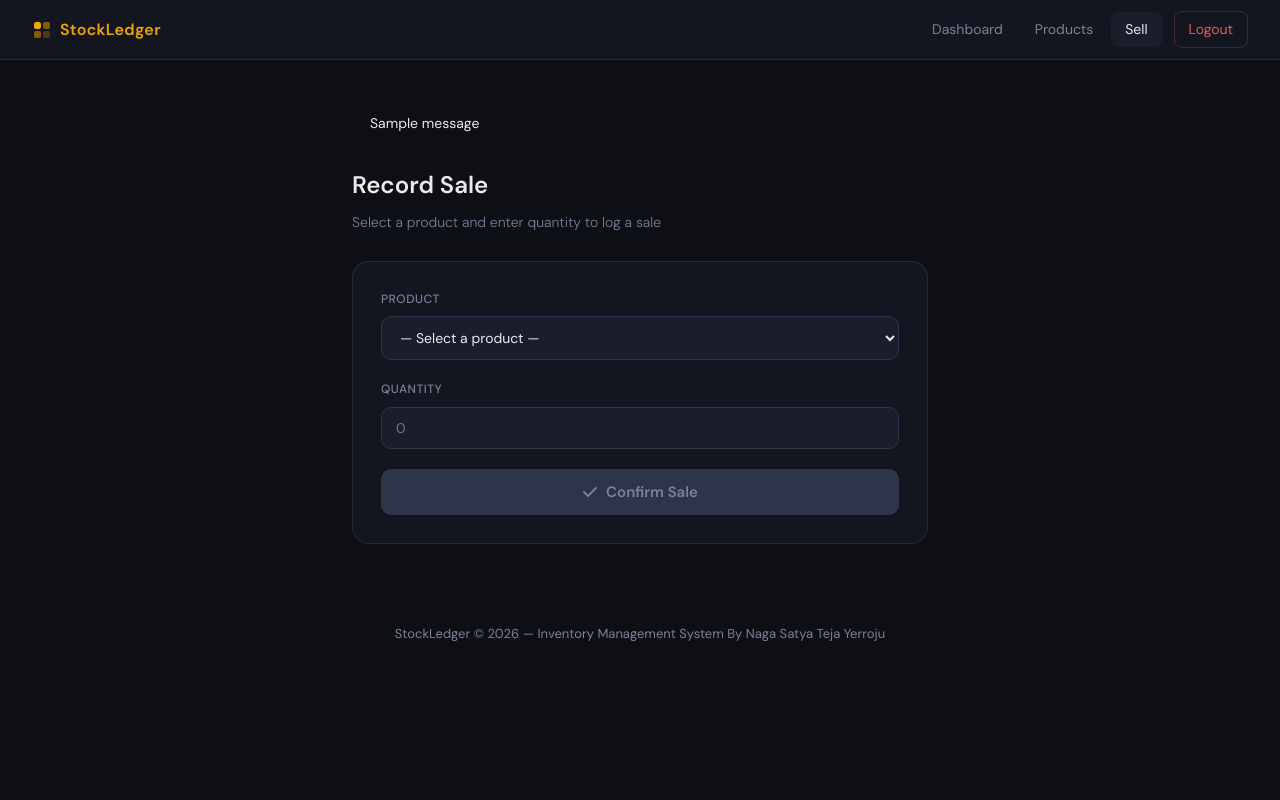
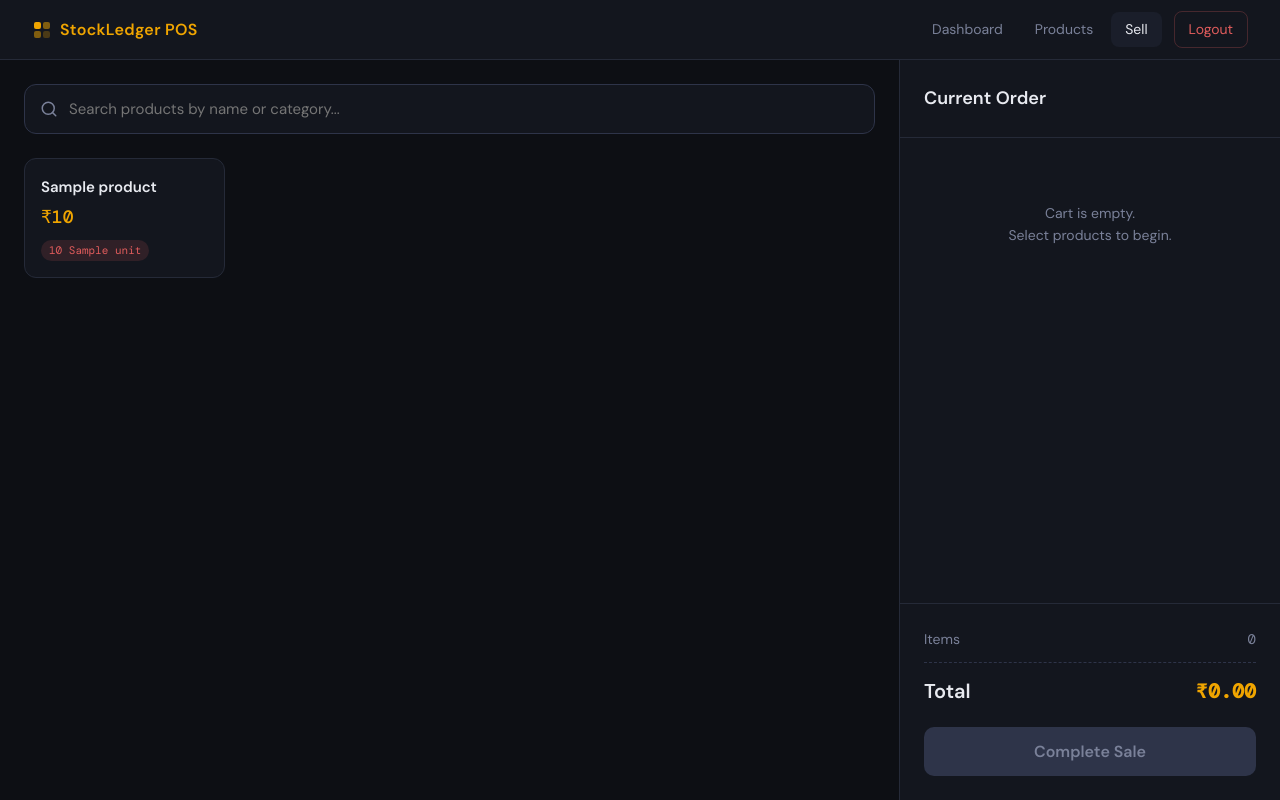
Before and after one commit to Yerroju-Teja/stockledger, a Flask app: template templates/sell.html in a window 1280 px wide. Run offline with Flask 3, Linux system fonts and the light colour scheme; the template is opened without the code that fills it: most values are stand-ins (such as "Sample title", 1, 10 or a date in 2020); one stand-in notice (Sample message) is shown.

```diff
--- a/templates/sell.html
+++ b/templates/sell.html
@@ -3,7 +3,7 @@
 <head>
 <meta charset="UTF-8">
 <meta name="viewport" content="width=device-width, initial-scale=1.0">
-<title>Sell Product | StockLedger</title>
+<title>Point of Sale | StockLedger</title>
 <link rel="preconnect" href="https://fonts.googleapis.com">
 <link rel="preconnect" href="https://fonts.gstatic.com" crossorigin>
 <link href="https://fonts.googleapis.com/css2?family=DM+Sans:opsz,wght@9..40,300;9..40,400;9..40,500;9..40,600&family=DM+Mono:wght@400;500&display=swap" rel="stylesheet">
@@ -18,70 +18,101 @@
     --radius:10px; --radius-lg:16px;
 }
 *{margin:0;padding:0;box-sizing:border-box;}
-body { background:var(--bg); color:var(--text); font-family:var(--font); font-size:15px; line-height:1.6; min-height:100vh; }
-.nav { position:sticky; top:0; z-index:100; background:var(--bg2); border-bottom:1px solid var(--border); padding:0 32px; display:flex; align-items:center; justify-content:space-between; height:60px; }
+body { background:var(--bg); color:var(--text); font-family:var(--font); font-size:14px; line-height:1.6; height:100vh; display:flex; flex-direction:column; overflow:hidden;}
+.nav { background:var(--bg2); border-bottom:1px solid var(--border); padding:0 32px; display:flex; align-items:center; justify-content:space-between; height:60px; flex-shrink:0; }
 .nav-brand { font-size:16px; font-weight:600; color:var(--accent); letter-spacing:.02em; display:flex; align-items:center; gap:8px; }
 .nav-links { display:flex; align-items:center; gap:4px; }
 .nav-links a { color:var(--muted); text-decoration:none; font-size:14px; padding:6px 14px; border-radius:8px; transition:all .18s; }
 .nav-links a:hover,.nav-links a.active { color:var(--text); background:var(--bg3); }
 .nav-links .logout { color:var(--danger); border:1px solid color-mix(in srgb,var(--danger) 25%,transparent); margin-left:8px; }
-.nav-links .logout:hover { background:color-mix(in srgb,var(--danger) 12%,transparent); }
-.page { max-width:640px; margin:0 auto; padding:40px 32px; animation:rise .35s ease both; }
-@keyframes rise { from{opacity:0;transform:translateY(10px);} to{opacity:1;transform:translateY(0);} }
 
-.flashes { margin-bottom:20px; }
-.flash { padding:12px 18px; border-radius:var(--radius); font-size:14px; margin-bottom:8px; }
-.flash.error { background:color-mix(in srgb,var(--danger) 14%,transparent); border:1px solid color-mix(in srgb,var(--danger) 28%,transparent); color:var(--danger); }
+/* POS LAYOUT */
+.pos-wrapper {
+    display:flex; flex:1; overflow:hidden;
+}
 
-.page-heading { font-size:24px; font-weight:600; margin-bottom:6px; }
-.page-sub { font-size:14px; color:var(--muted); margin-bottom:28px; font-weight:300; }
+/* LEFT PANE - PRODUCTS */
+.pos-left {
+    flex:1; display:flex; flex-direction:column; background:var(--bg);
+    border-right:1px solid var(--border); padding:24px; overflow-y:auto;
+}
+.search-bar { margin-bottom:24px; position:relative; }
+.search-bar input {
+    width:100%; padding:14px 20px 14px 44px; background:var(--bg2); border:1px solid var(--border2);
+    border-radius:12px; color:var(--text); font-family:var(--font); font-size:15px;
+    transition:border-color .2s, box-shadow .2s;
+}
+.search-bar input:focus { outline:none; border-color:var(--accent); box-shadow:0 0 0 3px color-mix(in srgb,var(--accent) 18%,transparent); }
+.search-bar svg { position:absolute; left:16px; top:50%; transform:translateY(-50%); color:var(--muted); }
 
-.card { background:var(--bg2); border:1px solid var(--border); border-radius:var(--radius-lg); overflow:hidden; }
-.card-body { padding:28px; }
+.products-grid {
+    display:grid; grid-template-columns:repeat(auto-fill, minmax(200px, 1fr)); gap:16px;
+}
+.product-card {
+    background:var(--bg2); border:1px solid var(--border); border-radius:12px; padding:16px; cursor:pointer;
+    transition:all .2s; position:relative; overflow:hidden;
+}
+.product-card:hover { border-color:var(--accent); transform:translateY(-2px); }
+.product-card.out-of-stock { opacity:0.6; pointer-events:none; }
+.product-card h3 { font-size:15px; font-weight:600; margin-bottom:4px; }
+.product-card .cat { font-size:12px; color:var(--muted); margin-bottom:12px; }
+.product-card .price { font-family:var(--mono); font-size:18px; font-weight:500; color:var(--accent); }
+.product-card .stock { font-size:11px; margin-top:8px; display:inline-block; padding:2px 8px; border-radius:999px; font-family:var(--mono); background:var(--bg3); }
+.product-card.low-stock .stock { color:var(--danger); background:color-mix(in srgb,var(--danger) 14%,transparent); }
 
-.form-group { margin-bottom:20px; }
-label { display:block; font-size:12px; font-weight:500; color:var(--muted); letter-spacing:.04em; text-transform:uppercase; margin-bottom:7px; }
-select, input {
-    width:100%; padding:11px 14px; background:var(--bg3); border:1px solid var(--border2);
-    border-radius:var(--radius); color:var(--text); font-family:var(--font); font-size:14px;
-    transition:border-color .18s, box-shadow .18s;
+/* RIGHT PANE - CART */
+.pos-right {
+    width:380px; display:flex; flex-direction:column; background:var(--bg2);
 }
-select:focus, input:focus { outline:none; border-color:var(--accent); box-shadow:0 0 0 3px color-mix(in srgb,var(--accent) 18%,transparent); }
-select option { background:var(--bg2); }
-.stock-hint { font-size:12px; color:var(--muted); margin-top:6px; }
-.stock-hint span { color:var(--accent); font-family:var(--mono); }
+.cart-header { padding:24px; border-bottom:1px solid var(--border); font-size:18px; font-weight:600; }
+.cart-items { flex:1; overflow-y:auto; padding:24px; }
+.empty-cart { text-align:center; color:var(--muted); font-size:14px; margin-top:40px; }
 
-/* SUMMARY PANEL */
-.summary {
-    background:var(--bg3); border:1px solid var(--border2); border-radius:var(--radius-lg);
-    padding:22px; margin:24px 0; display:none;
+.cart-item {
+    background:var(--bg3); border:1px solid var(--border2); border-radius:10px;
+    padding:14px; margin-bottom:12px; display:flex; flex-direction:column; gap:10px;
 }
-.summary.visible { display:block; }
-.summary-row { display:flex; justify-content:space-between; align-items:center; padding:10px 0; border-bottom:1px solid var(--border); }
-.summary-row:last-child { border-bottom:none; padding-bottom:0; }
-.summary-row:first-child { padding-top:0; }
-.s-label { font-size:13px; color:var(--muted); }
-.s-value { font-family:var(--mono); font-size:15px; font-weight:500; }
-.s-value.accent  { color:var(--accent); }
-.s-value.success { color:var(--success); font-size:18px; }
-.s-value.danger  { color:var(--danger); }
+.cart-item-top { display:flex; justify-content:space-between; align-items:flex-start; }
+.ci-name { font-weight:500; font-size:14px; }
+.ci-price { font-family:var(--mono); font-size:14px; color:var(--accent); }
+.cart-item-bot { display:flex; justify-content:space-between; align-items:center; }
 
-.btn-submit {
-    width:100%; padding:13px; background:var(--accent); color:#0d0f14;
+.qty-control { display:flex; align-items:center; gap:8px; background:var(--bg2); border:1px solid var(--border); border-radius:6px; padding:4px; }
+.qty-btn { width:24px; height:24px; background:var(--bg3); border:none; border-radius:4px; color:var(--text); cursor:pointer; display:flex; align-items:center; justify-content:center; }
+.qty-btn:hover { background:var(--border2); }
+.qty-val { font-family:var(--mono); font-size:13px; width:30px; text-align:center; background:transparent; border:none; color:var(--text); }
+.qty-val:focus { outline:none; }
+
+.ci-total { font-family:var(--mono); font-weight:600; font-size:15px; }
+
+/* SUMMARY & CHECKOUT */
+.cart-summary { padding:24px; border-top:1px solid var(--border); background:var(--bg2); }
+.sum-row { display:flex; justify-content:space-between; margin-bottom:12px; font-size:14px; color:var(--muted); }
+.sum-row.total { font-size:20px; font-weight:600; color:var(--text); margin-bottom:20px; margin-top:12px; padding-top:12px; border-top:1px dashed var(--border2); }
+.sum-val { font-family:var(--mono); }
+.sum-val.accent { color:var(--accent); }
+
+.btn-checkout {
+    width:100%; padding:14px; background:var(--accent); color:#0d0f14;
     border:none; border-radius:var(--radius); font-family:var(--font);
-    font-size:15px; font-weight:600; cursor:pointer; transition:all .18s;
-    display:flex; align-items:center; justify-content:center; gap:8px;
+    font-size:16px; font-weight:600; cursor:pointer; transition:all .18s;
 }
-.btn-submit:hover { background:var(--accent2); transform:translateY(-1px); }
-.btn-submit:disabled { background:var(--border2); color:var(--muted); cursor:not-allowed; transform:none; }
-footer { text-align:center; color:var(--muted); font-size:13px; padding:40px 0 24px; }
+.btn-checkout:hover { background:var(--accent2); transform:translateY(-1px); }
+.btn-checkout:disabled { background:var(--border2); color:var(--muted); cursor:not-allowed; transform:none; }
+
+/* SPINNER */
+.spinner { display:none; width:16px; height:16px; border:2px solid #0d0f14; border-top-color:transparent; border-radius:50%; animation:spin 1s linear infinite; margin-left:8px; vertical-align:middle; }
+@keyframes spin { 100% { transform:rotate(360deg); } }
+.btn-checkout.loading .spinner { display:inline-block; }
+.btn-checkout.loading span { display:none; }
 </style>
 </head>
 <body>
+
 <nav class="nav">
     <div class="nav-brand">
         <svg width="20" height="20" viewBox="0 0 20 20" fill="none"><rect x="2" y="2" width="7" height="7" rx="2" fill="currentColor"/><rect x="11" y="2" width="7" height="7" rx="2" fill="currentColor" opacity=".5"/><rect x="2" y="11" width="7" height="7" rx="2" fill="currentColor" opacity=".5"/><rect x="11" y="11" width="7" height="7" rx="2" fill="currentColor" opacity=".25"/></svg>
-        StockLedger
+        StockLedger POS
     </div>
     <div class="nav-links">
         <a href="{{ url_for('dashboard') }}">Dashboard</a>
@@ -91,101 +122,196 @@ footer { text-align:center; color:var(--muted); font-size:13px; padding:40px 0 2
     </div>
 </nav>
 
-<div class="page">
-    {% with messages = get_flashed_messages(with_categories=true) %}
-      {% if messages %}<div class="flashes">{% for c,m in messages %}<div class="flash {{c}}">{{m}}</div>{% endfor %}</div>{% endif %}
-    {% endwith %}
+<div class="pos-wrapper">
+    <!-- LEFT: PRODUCTS -->
+    <div class="pos-left">
+        <div class="search-bar">
+            <svg width="18" height="18" viewBox="0 0 24 24" fill="none" stroke="currentColor" stroke-width="2" stroke-linecap="round" stroke-linejoin="round"><circle cx="11" cy="11" r="8"></circle><line x1="21" y1="21" x2="16.65" y2="16.65"></line></svg>
+            <input type="text" id="searchInput" placeholder="Search products by name or category..." autocomplete="off">
+        </div>
 
-    <h1 class="page-heading">Record Sale</h1>
-    <p class="page-sub">Select a product and enter quantity to log a sale</p>
+        <div class="products-grid" id="productsGrid">
+            {% for p in products %}
+            <div class="product-card {% if p.quantity <= 0 %}out-of-stock{% elif p.quantity <= p.min_stock %}low-stock{% endif %}"
+                 data-id="{{ p.id }}"
+                 data-search-name="{{ p.name | lower }}"
+                 data-display-name="{{ p.name }}"
+                 data-category="{{ p.category | lower }}"
+                 data-price="{{ p.selling_price }}"
+                 data-stock="{{ p.quantity }}"
+                 onclick="addToCart(this)">
+                <h3>{{ p.name }}</h3>
+                <div class="price">₹{{ p.selling_price }}</div>
+                <div class="stock">{% if p.quantity <= 0 %}Out of stock{% else %}{{ p.quantity }} {{ p.unit }}{% endif %}</div>
+            </div>
+            {% endfor %}
+            {% if not products %}
+            <div style="grid-column:1/-1; text-align:center; color:var(--muted); margin-top:40px;">No products found in inventory.</div>
+            {% endif %}
+        </div>
+    </div>
 
-    <div class="card">
-        <div class="card-body">
-            <form method="POST" id="sellForm">
-                <div class="form-group">
-                    <label>Product</label>
-                    <select name="product_id" id="productSelect" required>
-                        <option value="">— Select a product —</option>
-                        {% for product in products %}
-                        <option
-                            value="{{ product.id }}"
-                            data-price="{{ product.selling_price }}"
-                            data-purchase="{{ product.purchase_price }}"
-                            data-stock="{{ product.quantity }}"
-                            data-unit="{{ product.unit }}"
-                        >{{ product.name }} — ₹{{ product.selling_price }} ({{ product.quantity }} in stock)</option>
-                        {% endfor %}
-                    </select>
-                </div>
-
-                <div class="form-group">
-                    <label>Quantity</label>
-                    <input type="number" step="0.01" min="0.01" name="quantity" id="qtyInput" placeholder="0" required>
-                    <div class="stock-hint" id="stockHint" style="display:none;">Available stock: <span id="stockVal">—</span></div>
-                </div>
-
-                <div class="summary" id="summary">
-                    <div class="summary-row">
-                        <span class="s-label">Rate per unit</span>
-                        <span class="s-value" id="sRate">₹0.00</span>
-                    </div>
-                    <div class="summary-row">
-                        <span class="s-label">Quantity</span>
-                        <span class="s-value" id="sQty">0</span>
-                    </div>
-                    <div class="summary-row">
-                        <span class="s-label">Total amount</span>
-                        <span class="s-value accent" id="sTotal">₹0.00</span>
-                    </div>
-                    <div class="summary-row">
-                        <span class="s-label">Estimated profit</span>
-                        <span class="s-value success" id="sProfit">₹0.00</span>
-                    </div>
-                </div>
-
-                <button type="submit" class="btn-submit" id="submitBtn" disabled>
-                    <svg width="16" height="16" viewBox="0 0 16 16" fill="none"><path d="M2 8l4 4 8-8" stroke="currentColor" stroke-width="1.8" stroke-linecap="round" stroke-linejoin="round"/></svg>
-                    Confirm Sale
-                </button>
-            </form>
+    <!-- RIGHT: CART -->
+    <div class="pos-right">
+        <div class="cart-header">Current Order</div>
+        <div class="cart-items" id="cartItems">
+            <div class="empty-cart">Cart is empty.<br>Select products to begin.</div>
+        </div>
+        <div class="cart-summary">
+            <div class="sum-row">
+                <span>Items</span>
+                <span class="sum-val" id="sumCount">0</span>
+            </div>
+            <div class="sum-row total">
+                <span>Total</span>
+                <span class="sum-val accent" id="sumTotal">₹0.00</span>
+            </div>
+            <button class="btn-checkout" id="checkoutBtn" disabled onclick="submitSale()">
+                <span>Complete Sale</span>
+                <div class="spinner"></div>
+            </button>
+            <div id="checkoutError" style="color:var(--danger); font-size:13px; margin-top:12px; display:none; text-align:center;"></div>
         </div>
     </div>
 </div>
-<footer>StockLedger © 2026 — Inventory Management System By Naga Satya Teja Yerroju</footer>
 
 <script>
-const sel = document.getElementById('productSelect');
-const qty = document.getElementById('qtyInput');
-const summary = document.getElementById('summary');
-const stockHint = document.getElementById('stockHint');
-const stockVal = document.getElementById('stockVal');
-const submitBtn = document.getElementById('submitBtn');
+let cart = {}; // productId -> { id, name, price, stock, qty }
 
-function update(){
-    const opt = sel.options[sel.selectedIndex];
-    if(!opt || !opt.dataset.price){ summary.classList.remove('visible'); stockHint.style.display='none'; submitBtn.disabled=true; return; }
-    const price = parseFloat(opt.dataset.price);
-    const purchase = parseFloat(opt.dataset.purchase);
-    const stock = parseFloat(opt.dataset.stock);
-    const unit = opt.dataset.unit;
-    const q = parseFloat(qty.value)||0;
-    stockHint.style.display = 'block';
-    stockVal.textContent = stock + ' ' + unit;
-    if(q > stock){ qty.value = stock; return update(); }
-    if(q <= 0){ summary.classList.remove('visible'); submitBtn.disabled=true; return; }
-    const total = q * price;
-    const profit = q * (price - purchase);
-    document.getElementById('sRate').textContent  = '₹' + price.toFixed(2);
-    document.getElementById('sQty').textContent   = q;
-    document.getElementById('sTotal').textContent = '₹' + total.toFixed(2);
-    const sp = document.getElementById('sProfit');
-    sp.textContent = '₹' + profit.toFixed(2);
-    sp.className = 's-value ' + (profit >= 0 ? 'success' : 'danger');
-    summary.classList.add('visible');
-    submitBtn.disabled = false;
+// Search filtering
+document.getElementById('searchInput').addEventListener('input', function(e) {
+    const term = e.target.value.toLowerCase();
+    const cards = document.querySelectorAll('.product-card');
+    cards.forEach(card => {
+        const match = card.dataset.searchName.includes(term) || (card.dataset.category && card.dataset.category.includes(term));
+        card.style.display = match ? 'block' : 'none';
+    });
+});
+
+function addToCart(el) {
+    const id = parseInt(el.dataset.id);
+    const name = el.dataset.displayName;
+    const price = parseFloat(el.dataset.price);
+    const maxStock = parseFloat(el.dataset.stock);
+
+    if (maxStock <= 0) return;
+    if (cart[id]) {
+        if (cart[id].qty < maxStock) cart[id].qty++;
+    } else {
+        cart[id] = { id, name, price, stock: maxStock, qty: 1 };
+    }
+    renderCart();
 }
-sel.addEventListener('change', update);
-qty.addEventListener('input', update);
+
+function updateQty(id, delta, isAbsolute = false) {
+    if (!cart[id]) return;
+    let newQty = isAbsolute ? delta : cart[id].qty + delta;
+
+    // allow decimals
+    if(newQty < 0) newQty = 0;
+    if(newQty > cart[id].stock) newQty = cart[id].stock;
+
+    if (newQty <= 0) {
+        delete cart[id];
+    } else {
+        cart[id].qty = newQty;
+    }
+    renderCart();
+}
+
+function handleInputQty(id, el) {
+    let val = parseFloat(el.value);
+    if(isNaN(val)) return;
+    updateQty(id, val, true);
+}
+
+function renderCart() {
+    const container = document.getElementById('cartItems');
+    const itemIds = Object.keys(cart);
+
+    if (itemIds.length === 0) {
+        container.innerHTML = '<div class="empty-cart">Cart is empty.<br>Select products to begin.</div>';
+        document.getElementById('sumCount').textContent = '0';
+        document.getElementById('sumTotal').textContent = '₹0.00';
+        document.getElementById('checkoutBtn').disabled = true;
+        return;
+    }
+
+    let html = '';
+    let totalItems = 0;
+    let totalAmount = 0;
+
+    itemIds.forEach(id => {
+        const item = cart[id];
+        const itemTotal = item.qty * item.price;
+        totalItems++;
+        totalAmount += itemTotal;
+
+        html += `
+        <div class="cart-item">
+            <div class="cart-item-top">
+                <div class="ci-name">${item.name}</div>
+                <button class="qty-btn" style="color:var(--danger)" onclick="updateQty(${id}, -9999, true)">
+                    <svg width="14" height="14" viewBox="0 0 24 24" fill="none" stroke="currentColor" stroke-width="2"><path d="M18 6L6 18M6 6l12 12"/></svg>
+                </button>
+            </div>
+            <div class="cart-item-bot">
+                <div class="qty-control">
+                    <button class="qty-btn" onclick="updateQty(${id}, -1)">-</button>
+                    <input type="number" step="0.1" class="qty-val" value="${item.qty}" onchange="handleInputQty(${id}, this)">
+                    <button class="qty-btn" onclick="updateQty(${id}, 1)">+</button>
+                </div>
+                <div class="ci-total">₹${itemTotal.toFixed(2)}</div>
+            </div>
+        </div>`;
+    });
+
+    container.innerHTML = html;
+    document.getElementById('sumCount').textContent = totalItems;
+    document.getElementById('sumTotal').textContent = '₹' + totalAmount.toFixed(2);
+    document.getElementById('checkoutBtn').disabled = false;
+    document.getElementById('checkoutError').style.display = 'none';
+}
+
+async function submitSale() {
+    const itemIds = Object.keys(cart);
+    if (itemIds.length === 0) return;
+
+    const payload = itemIds.map(id => ({
+        product_id: cart[id].id,
+        quantity: cart[id].qty
+    }));
+
+    const btn = document.getElementById('checkoutBtn');
+    const errDiv = document.getElementById('checkoutError');
+    btn.classList.add('loading');
+    btn.disabled = true;
+    errDiv.style.display = 'none';
+
+    try {
+        const response = await fetch("{{ url_for('sell_product') }}", {
+            method: 'POST',
+            headers: { 'Content-Type': 'application/json' },
+            body: JSON.stringify(payload)
+        });
+
+        const data = await response.json();
+
+        if (data.success) {
+            window.location.href = data.redirect;
+        } else {
+            errDiv.textContent = data.error || 'An error occurred.';
+            errDiv.style.display = 'block';
+            btn.classList.remove('loading');
+            btn.disabled = false;
+        }
+    } catch (err) {
+        errDiv.textContent = 'Network error. Please try again.';
+        errDiv.style.display = 'block';
+        btn.classList.remove('loading');
+        btn.disabled = false;
+    }
+}
 </script>
 </body>
 </html>
```
